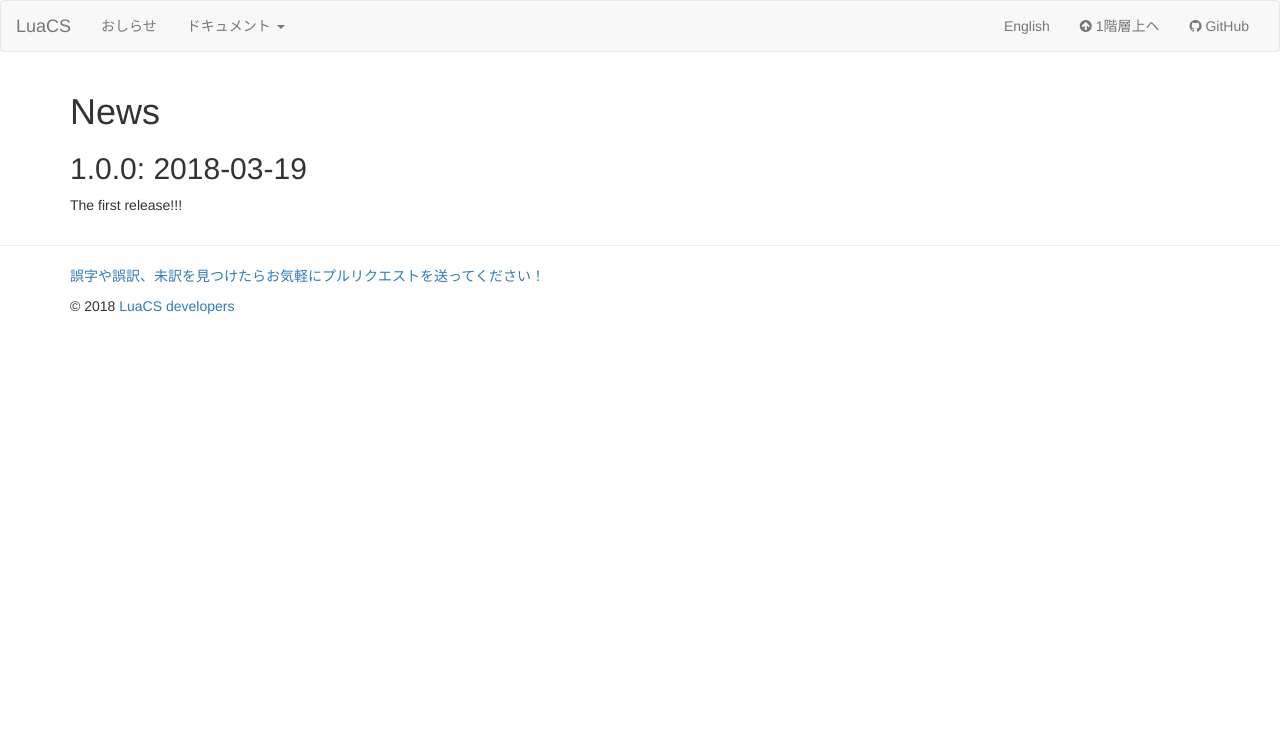
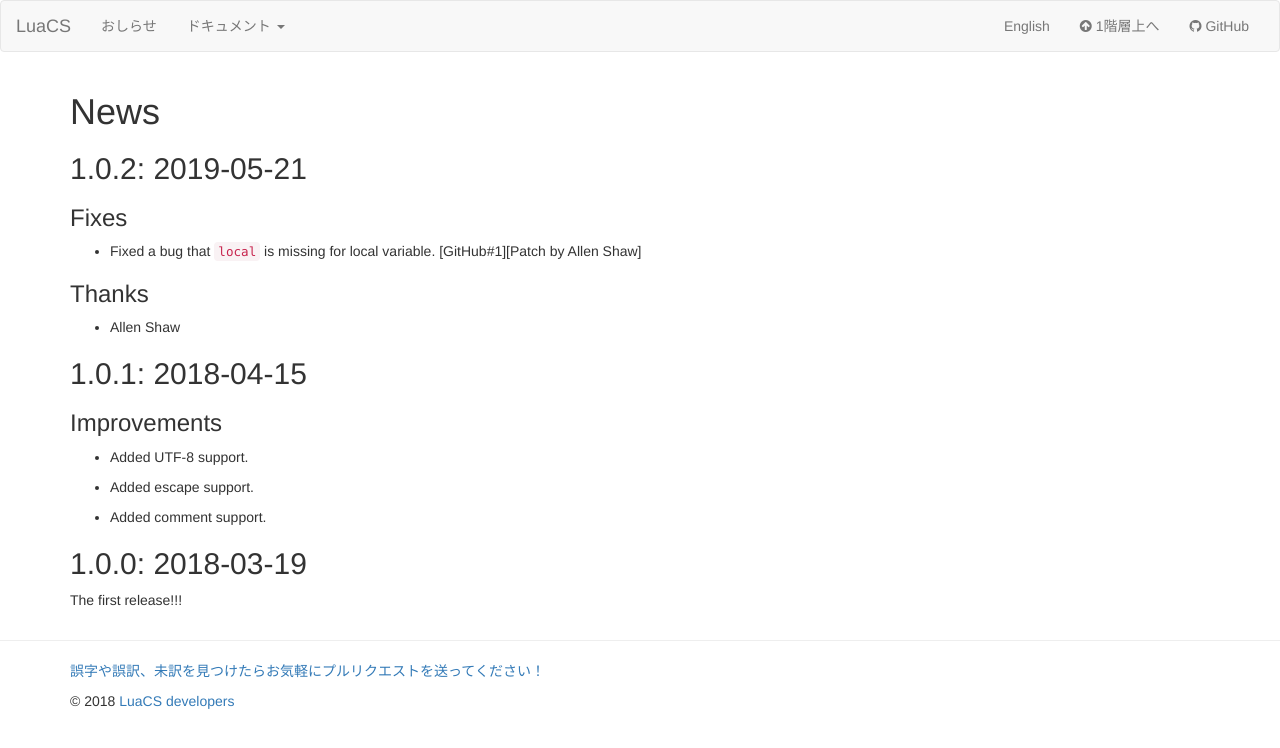
Before and after one commit to clear-code/luacs, a Jekyll site: the page built from docs/ja/news/index.md, in a window 1280 px wide. Shown: the top 748 px of the page. Built offline with Jekyll 4.4.1, drawn with Linux system fonts in a browser that asks for light colours.

Commit message:
Add 1.0.2 entry

```diff
--- a/docs/ja/news/index.md
+++ b/docs/ja/news/index.md
@@ -4,6 +4,27 @@ title: News
 
 # News
 
+## 1.0.2: 2019-05-21 {#version-1-0-2}
+
+### Fixes
+
+  * Fixed a bug that `local` is missing for local variable.
+    [GitHub#1][Patch by Allen Shaw]
+
+### Thanks
+
+  * Allen Shaw
+
+## 1.0.1: 2018-04-15 {#version-1-0-1}
+
+### Improvements
+
+  * Added UTF-8 support.
+
+  * Added escape support.
+
+  * Added comment support.
+
 ## 1.0.0: 2018-03-19 {#version-1-0-0}
 
 The first release!!!
```
Also changed, not shown: docs/news/index.md (+11 -0 lines), docs/Gemfile.lock (deleted), 2 other files.
